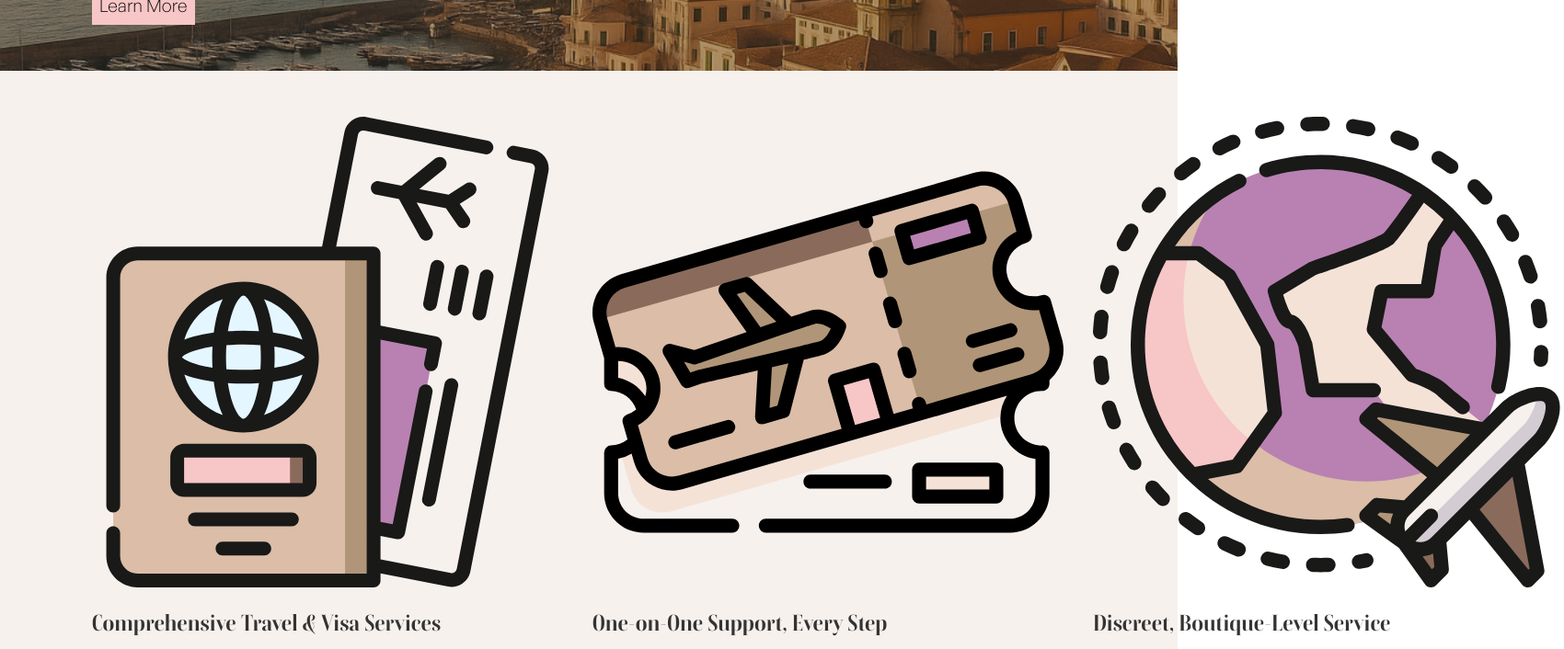
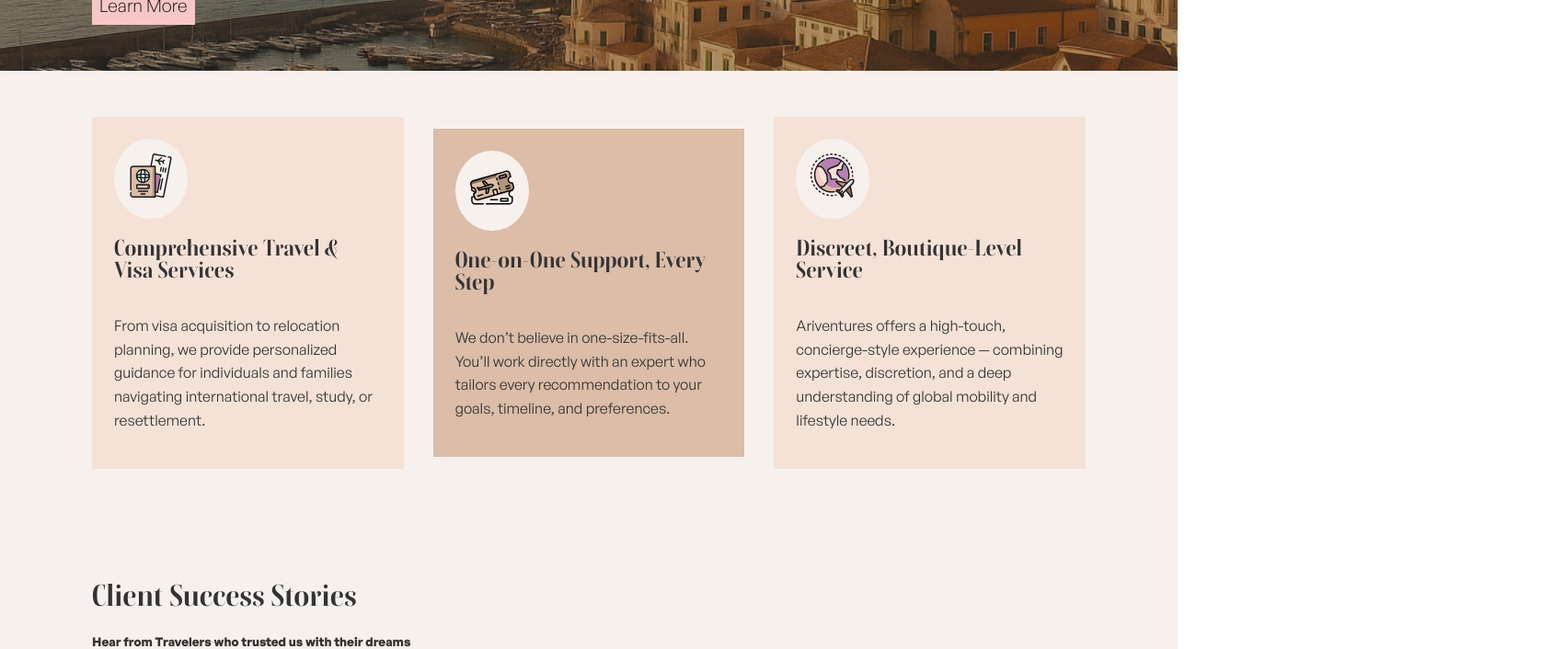
Before and after one commit to jasmynej/ariventures, a Next.js app: page / in a window 1280 px wide. Shown: the part 440-1146 px from the top of the page at 92% size, 1700 px wide, since content can reach past the window. Built offline with nearby package versions, Linux system fonts and the light colour scheme.

Commit message:
homepage changes

```diff
--- a/components/AvNavbar.tsx
+++ b/components/AvNavbar.tsx
@@ -10,6 +10,6 @@ const navLinks = [
 
 export default function AvNavbar() {
     return (
-        <Navbar logo="/images/ariventures_logo.png" links={navLinks} />
+        <Navbar logo="/images/ariventures_logo.png" links={navLinks} homeLink="/" />
     )
 }
--- a/components/Navbar.tsx
+++ b/components/Navbar.tsx
@@ -2,6 +2,7 @@
 
 import {JSX, useState} from 'react';
 import layout from '@/styles/layout.module.css'
+import { useRouter } from 'next/navigation';
 
 interface NavLink {
     label: string;
@@ -11,13 +12,14 @@ interface NavLink {
 interface NavbarProps {
     logo: string | JSX.Element;
     links: NavLink[];
+    homeLink: string;
 }
-export default function Navbar({ logo, links }: NavbarProps) {
+export default function Navbar({ logo, links, homeLink }: NavbarProps) {
     const [isOpen, setIsOpen] = useState<boolean>(false);
-
+    const router = useRouter();
     return (
         <div className={layout.header}>
-            <div>
+            <div onClick={() => router.push(homeLink)}>
                 {typeof logo === 'string' ? (
                     <img src={logo} alt="logo" className={layout.site_logo} />
                 ) : (
--- a/styles/cards.module.css
+++ b/styles/cards.module.css
@@ -79,3 +79,35 @@
     font-size: 1.5rem;
     color: var(--secondary-mocha);
 }
+
+.iconCardContainer {
+    display: flex;
+    flex-direction: column;
+    width: 20rem;
+    padding: 1.5rem;
+    background-color: var(--primary-tan);
+}
+.iconContainer {
+    width: max-content;
+    padding: 1rem;
+    border-radius: 100%;
+    background-color:var(--primary-blush);
+}
+
+.iconCardContainer:nth-child(odd) {
+    background-color: var(--primary-blush);
+}
+
+.iconContainer:nth-child(odd) {
+    background-color: var(--secondary-offwhite);
+}
+.icon {
+    width: 3rem;
+    height: auto;
+}
+
+.cardTitle {
+    font-size: 1.5rem;
+    font-weight: bold;
+    color: var(--secondary-charcoal);
+}
```
